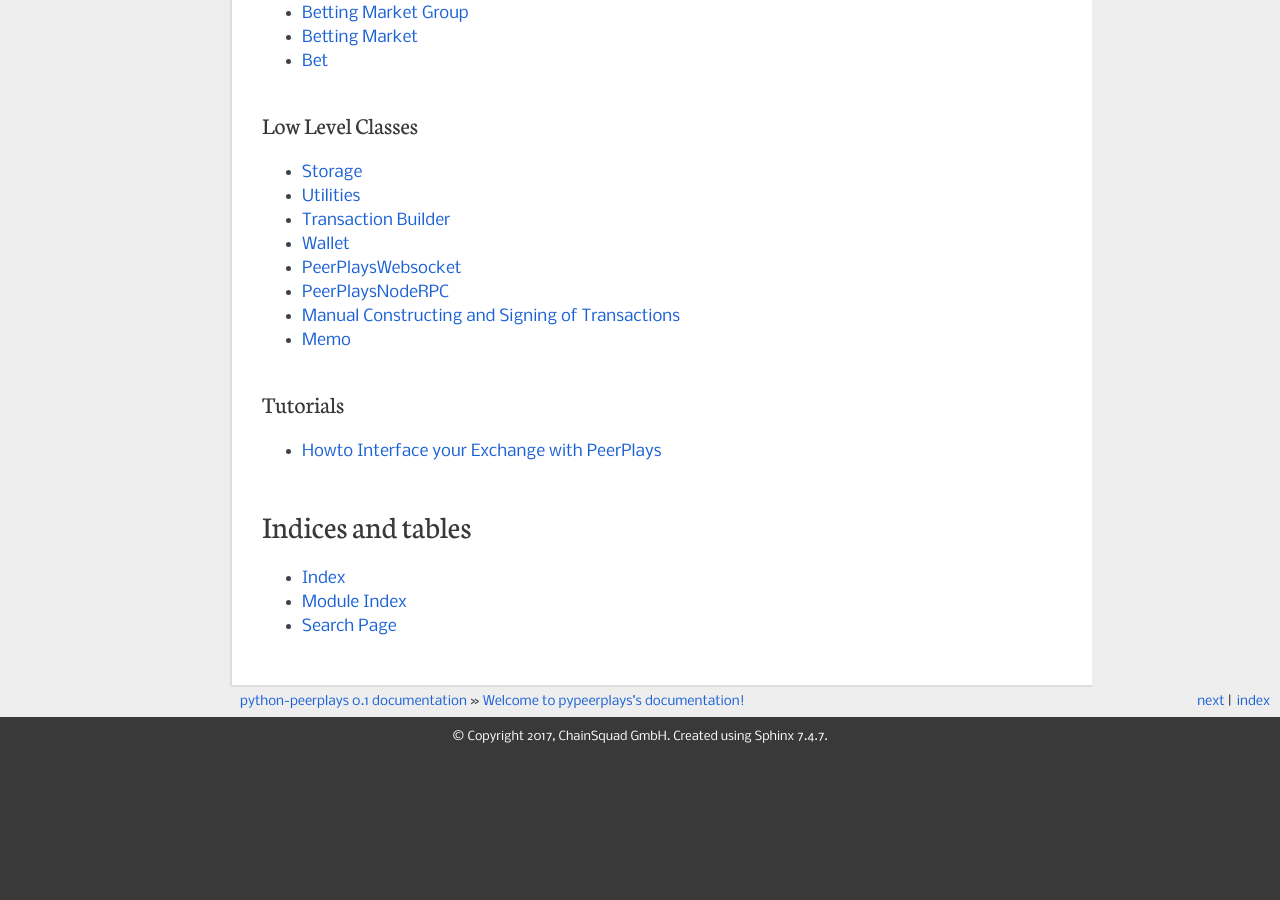
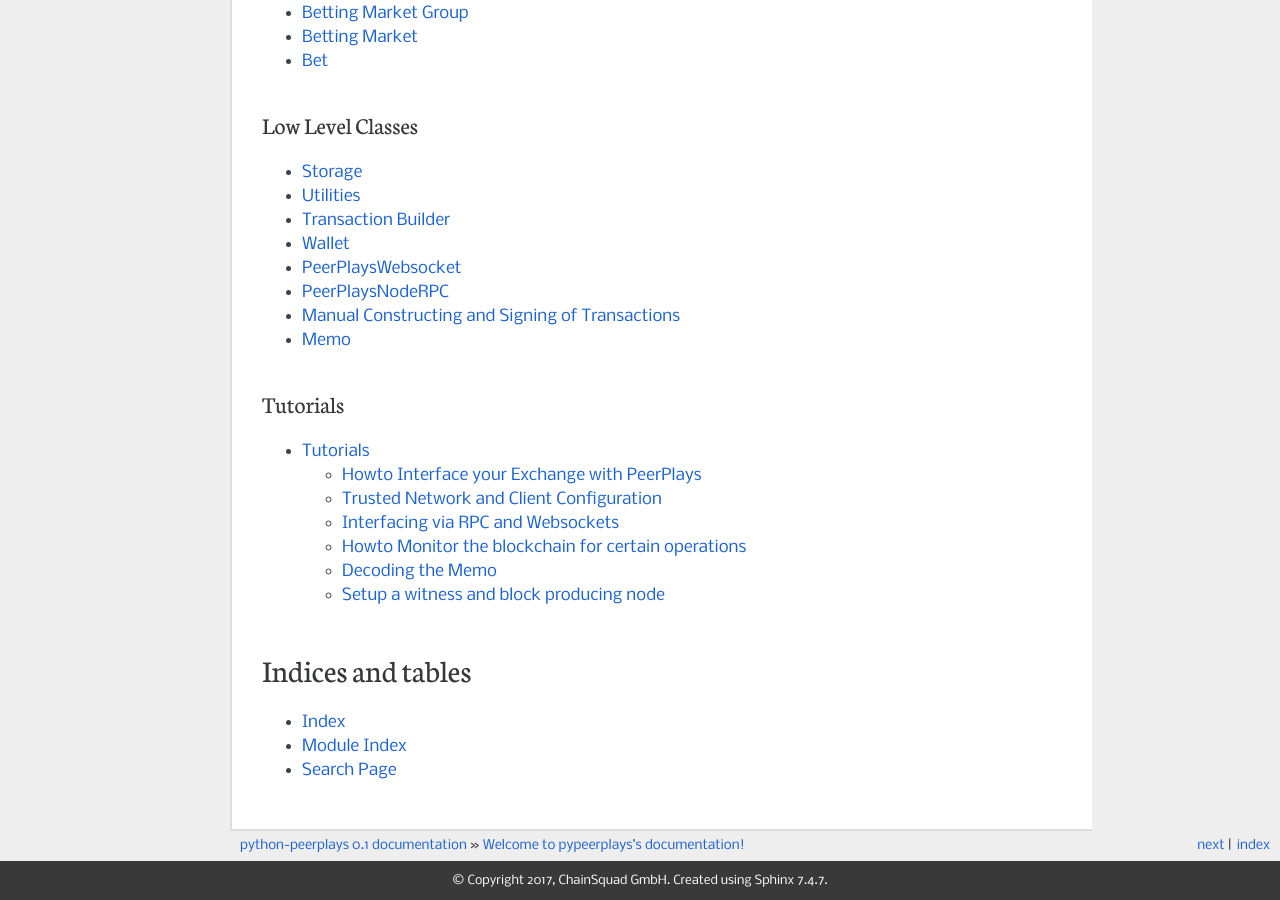
Before and after one commit to peerplays-network/python-peerplays, a Sphinx documentation site: the page built from docs/index.rst, in a window 1280 px wide and 900 px high, scrolled down 2159 px. Built offline with Sphinx 7.4.7, drawn with Linux system fonts in a browser that asks for light colours; pages that are not in the unit, such as notebooks, are missing from menus; before the commit the page ends 2915 px from its top, so only the background shows below that; some of the changed lines change nothing that is shown.

Commit message:
[docs] added witness creation and setup

```diff
--- a/docs/index.rst
+++ b/docs/index.rst
@@ -143,9 +143,9 @@
 ---------
 
 .. toctree::
-   :maxdepth: 1
+   :maxdepth: 2
 
-   tutorials/howto-exchanges
+   tutorials/index
 
 Indices and tables
 ==================
--- /dev/null
+++ b/docs/tutorials/howto-blockproducer.rst
@@ -0,0 +1,134 @@
+*****************************************
+Setup a witness and block producing node
+*****************************************
+
+After :doc:`having setup a node <howto-trusted-node>`, we can setup a
+witness and block producing node. We will need:
+
+* A compiled ``witness_node``
+* A compiled ``cli_wallet``
+* A registered account
+* The active private key to that account
+* Some little funds to pay for witness registration in your account
+
+Lunching the cli_wallet
+=======================
+
+We first need to launch the cli_wallet and setup a local wallet with it:::
+
+    ./programs/cli_wallet/cli_wallet --server-rpc-endpoint wss://node-to-some-public-api-node
+
+First thing to do is setting up a password for the newly created wallet prior to
+importing any private keys:::
+
+    >>> set_password <password>
+    null
+    >>> unlock <password>
+    null
+    >>>
+
+Basic Account Management
+========================
+
+We can import your account with::
+
+    >>> import_key <accountname> <active wif key>
+    true
+    >>> list_my_accounts
+    [{
+    "id": "1.2.15",
+    ...
+    "name": <accountname>,
+    ...
+    ]
+    >>> list_account_balances <accountname>
+    XXXXXXX PPY
+
+Registering a Witness
+=====================
+
+To become a witness and be able to produce blocks, you first need to create a
+witness object that can be voted in.
+
+We create a new witness by issuing:::
+
+    >>> create_witness <accountname> "http://<url-to-proposal>" true
+    {
+      "ref_block_num": 139,
+      "ref_block_prefix": 3692461913,
+      "relative_expiration": 3,
+      "operations": [[
+      21,{
+        "fee": {
+          "amount": 0,
+          "asset_id": "1.3.0"
+        },
+        "witness_account": "1.2.16",
+        "url": "url-to-proposal",
+        "block_signing_key": "<PUBLIC KEY>",
+        "initial_secret": "00000000000000000000000000000000000000000000000000000000"
+      }
+    ]
+      ],
+      "signatures": [
+      "1f2ad5597af2ac4bf7a50f1eef2db49c9c0f7616718776624c2c09a2dd72a0c53a26e8c2bc928f783624c4632924330fc03f08345c8f40b9790efa2e4157184a37"
+      ]
+    }
+
+The cli_wallet will create a new public key for signing ``<PUBLIC
+KEY>``. We now need to obtain the private key for that:::
+
+    get_private_key <PUBLIC KEY>
+
+
+Configuration of the Witness Node
+=================================
+
+Get the witness object using::
+
+    get_witness <witness-account>
+
+and take note of two things. The ``id`` is displayed in ``get_global_properties``
+when the witness is voted in, and we will need it on the ``witness_node`` command
+line to produce blocks. We'll also need the public ``signing_key`` so we can
+look up the correspoinding private key.
+
+.. code-block:: sh
+
+    >>> get_witness <accountname>
+    {
+      [...]
+      "id": "1.6.10",
+      "signing_key": "GPH7vQ7GmRSJfDHxKdBmWMeDMFENpmHWKn99J457BNApiX1T5TNM8",
+      [...]
+    }
+
+The ``id`` and the ``signing_key`` are the two important parameters, here. Let's get
+the private key for that signing key with:::
+
+    get_private_key <PUBLIC KEY>
+
+Now we need to start the witness, so shut down the wallet (ctrl-d),  and shut
+down the witness (ctrl-c).  Re-launch the witness, now mentioning the new
+witness 1.6.10 and its keypair:::
+
+    ./witness_node --rpc-endpoint=127.0.0.1:8090 \
+                   --witness-id '"1.6.10"' \
+                   --private-key '["GPH7vQ7GmRSJfDHxKdBmWMeDMFENpmHWKn99J457BNApiX1T5TNM8", "5JGi7DM7J8fSTizZ4D9roNgd8dUc5pirUe9taxYCUUsnvQ4zCaQ"]'
+
+Alternatively, you can also add this line into yout config.ini:::
+
+    witness-id = "1.6.10"
+    private-key = ["GPH7vQ7GmRSJfDHxKdBmWMeDMFENpmHWKn99J457BNApiX1T5TNM8","5JGi7DM7J8fSTizZ4D9roNgd8dUc5pirUe9taxYCUUsnvQ4zCaQ"]
+
+.. note:: Make sure to use YOUR public/private keys instead of the once given
+          above!
+
+Verifying Block Production
+##########################
+
+If you monitor the output of the `witness_node`, you should see it generate
+blocks signed by your witness:::
+
+    Witness 1.6.10 production slot has arrived; generating a block now...
+    Generated block #367 with timestamp 2015-07-05T20:46:30 at time 2015-07-05T20:46:30
--- /dev/null
+++ b/docs/tutorials/index.rst
@@ -0,0 +1,13 @@
+******************
+Tutorials
+******************
+
+.. toctree::
+   :maxdepth: 1
+
+   howto-exchanges
+   howto-trusted-node
+   howto-json-rpc
+   howto-monitor-blocks
+   howto-decode-memo
+   howto-blockproducer
```
